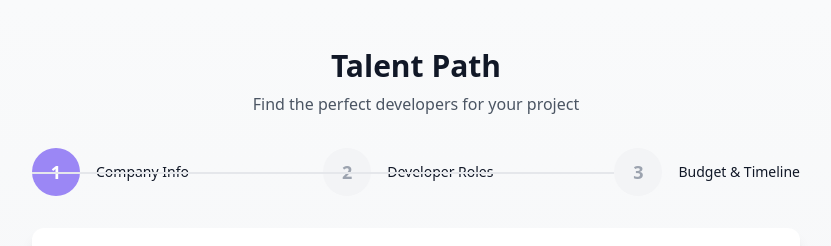
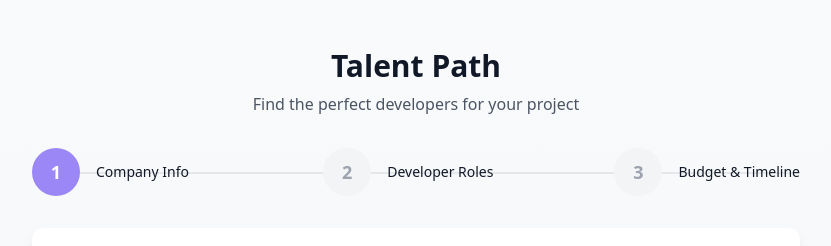
Before and after one commit to ttulkin/quibly-form-intake, a React (Vite) app: page / in a window 1280 px wide. Shown: the top 246 px of the page, without its empty margins (224-1055 px from the left). Built offline with nearby package versions, Linux system fonts and the light colour scheme.

Commit message:
Fix: Progress bar visual issue
Fixes the visual issue where the grey line is above other elements in the progress bar.

```diff
--- a/src/components/form/StepIndicator.tsx
+++ b/src/components/form/StepIndicator.tsx
@@ -15,12 +15,21 @@ const StepIndicator = ({ currentStep, totalSteps }: StepIndicatorProps) => {
 
   return (
     <nav aria-label="Progress" className="mb-8">
-      <ol className="flex items-center justify-between w-full">
+      <ol className="flex items-center justify-between w-full relative">
+        {/* Progress bar background - positioned below the steps */}
+        <div className="absolute top-6 left-0 w-full h-0.5 bg-gray-200 z-0"></div>
+
+        {/* Active progress bar - dynamically sized based on current step */}
+        <div
+          className="absolute top-6 left-0 h-0.5 bg-primary z-0 transition-all duration-300 ease-in-out"
+          style={{ width: `${(currentStep / (steps.length - 1)) * 100}%` }}
+        ></div>
+
         {steps.map((step, index) => (
           <li
             key={step.name}
             className={cn(
-              "relative flex items-center",
+              "relative flex items-center z-10",
               index < steps.length - 1 ? "flex-1" : ""
             )}
           >
@@ -41,15 +50,6 @@ const StepIndicator = ({ currentStep, totalSteps }: StepIndicatorProps) => {
                 <div className="text-sm font-medium text-gray-900">{step.name}</div>
               </div>
             </div>
-
-            {index < steps.length - 1 && (
-              <div className="hidden md:block absolute top-6 left-0 w-full">
-                <div className={cn(
-                  "h-0.5 w-full transition-colors duration-200",
-                  currentStep > step.step ? "bg-primary" : "bg-gray-200"
-                )}></div>
-              </div>
-            )}
           </li>
         ))}
       </ol>
```
